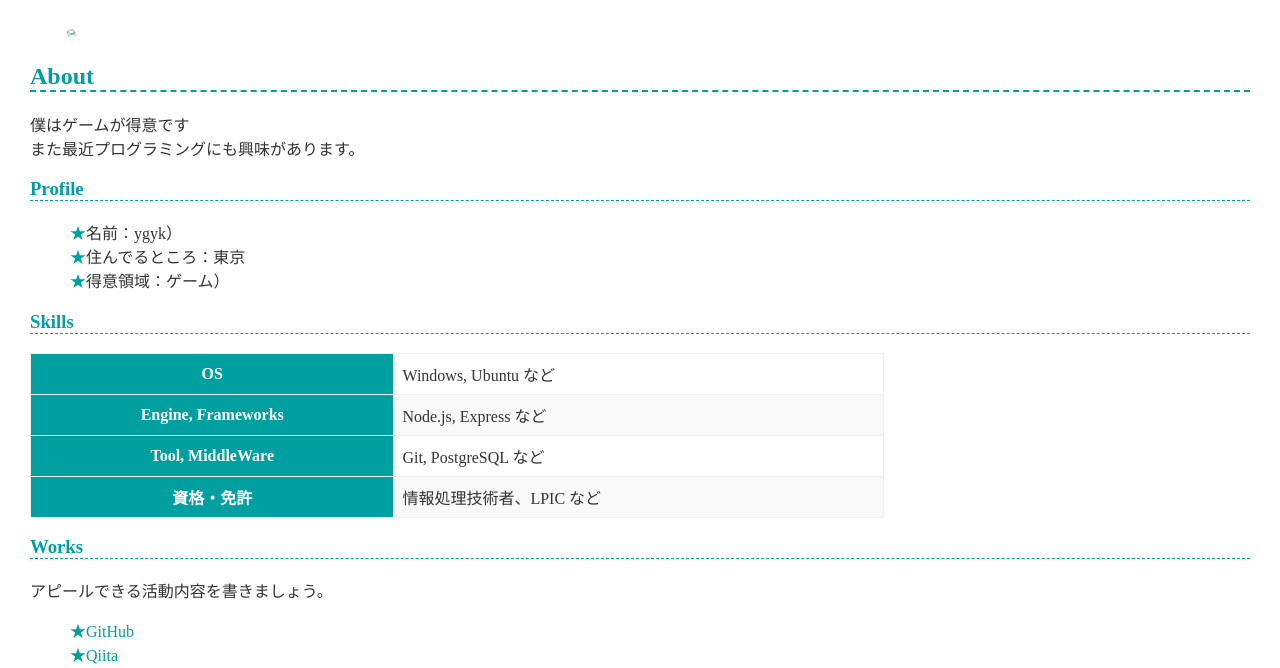
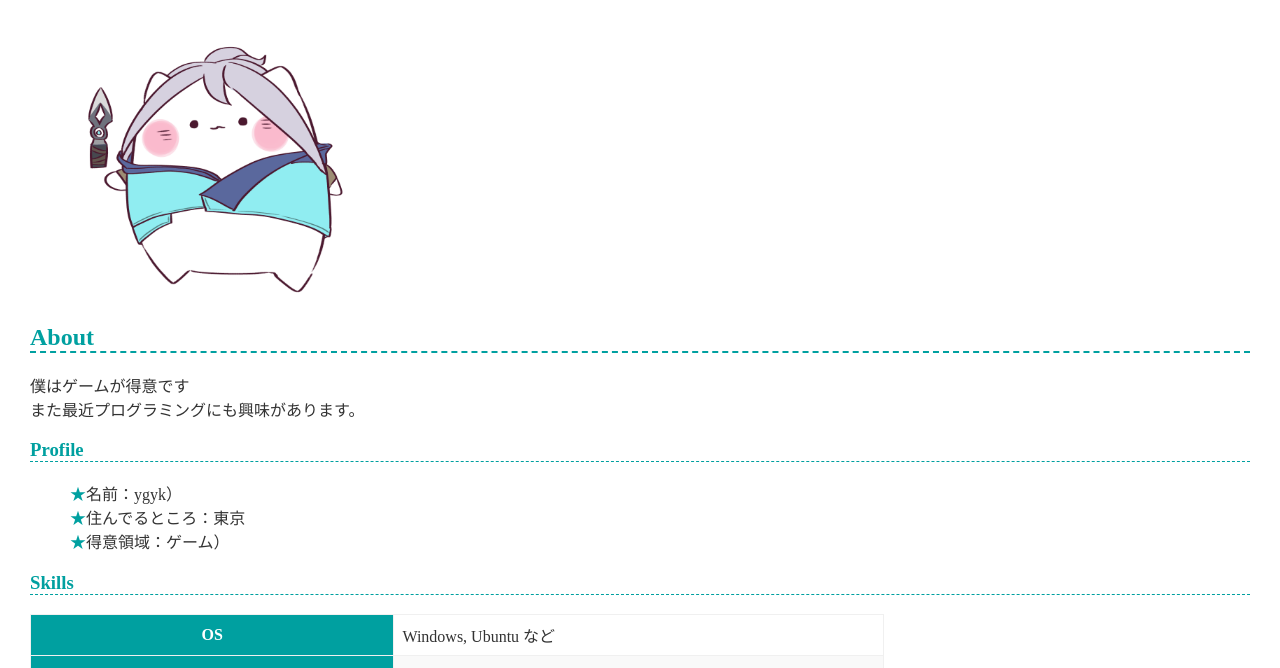
Before and after one commit to ygyk-00415/ygyk-000415.github.io, a plain HTML site: page index.html in a window 1280 px wide. Shown: the part 94-762 px from the top of the page. Drawn offline with Linux system fonts and the light colour scheme; files whose address does not match are found by name.

Commit message:
po-toforio

```diff
--- a/index.html
+++ b/index.html
@@ -8,7 +8,7 @@
   </head>
   <body>
     <h1>ygyk</h1>
-　　     <img src="/Users/yuki_yag/Downloads/アイコン.png" width="10">
+　　     <img src="/Users/yuki_yag/Downloads/アイコン.png" width="280">
     <h2>About</h2>
     <p>
       僕はゲームが得意です<br>
```
